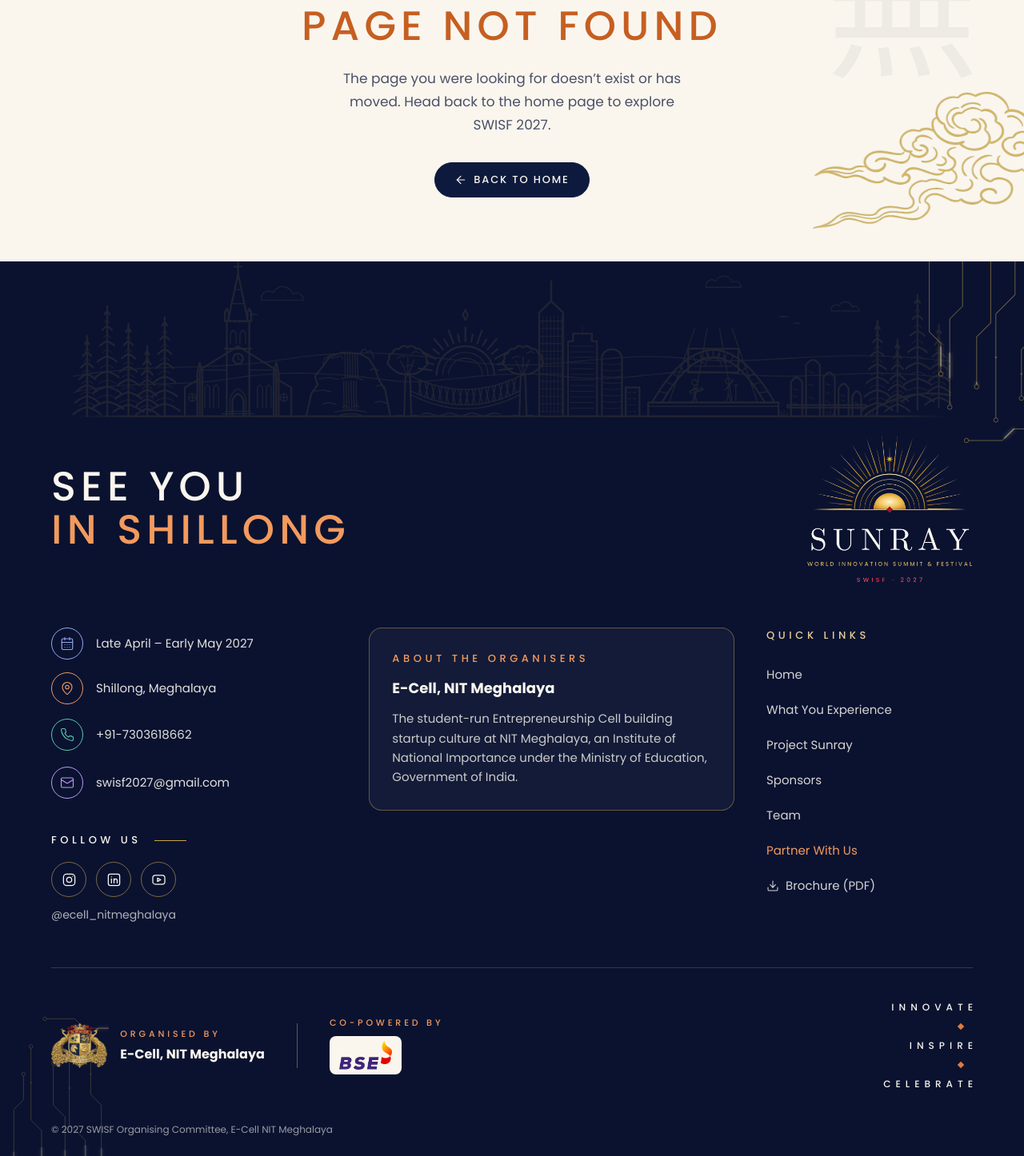
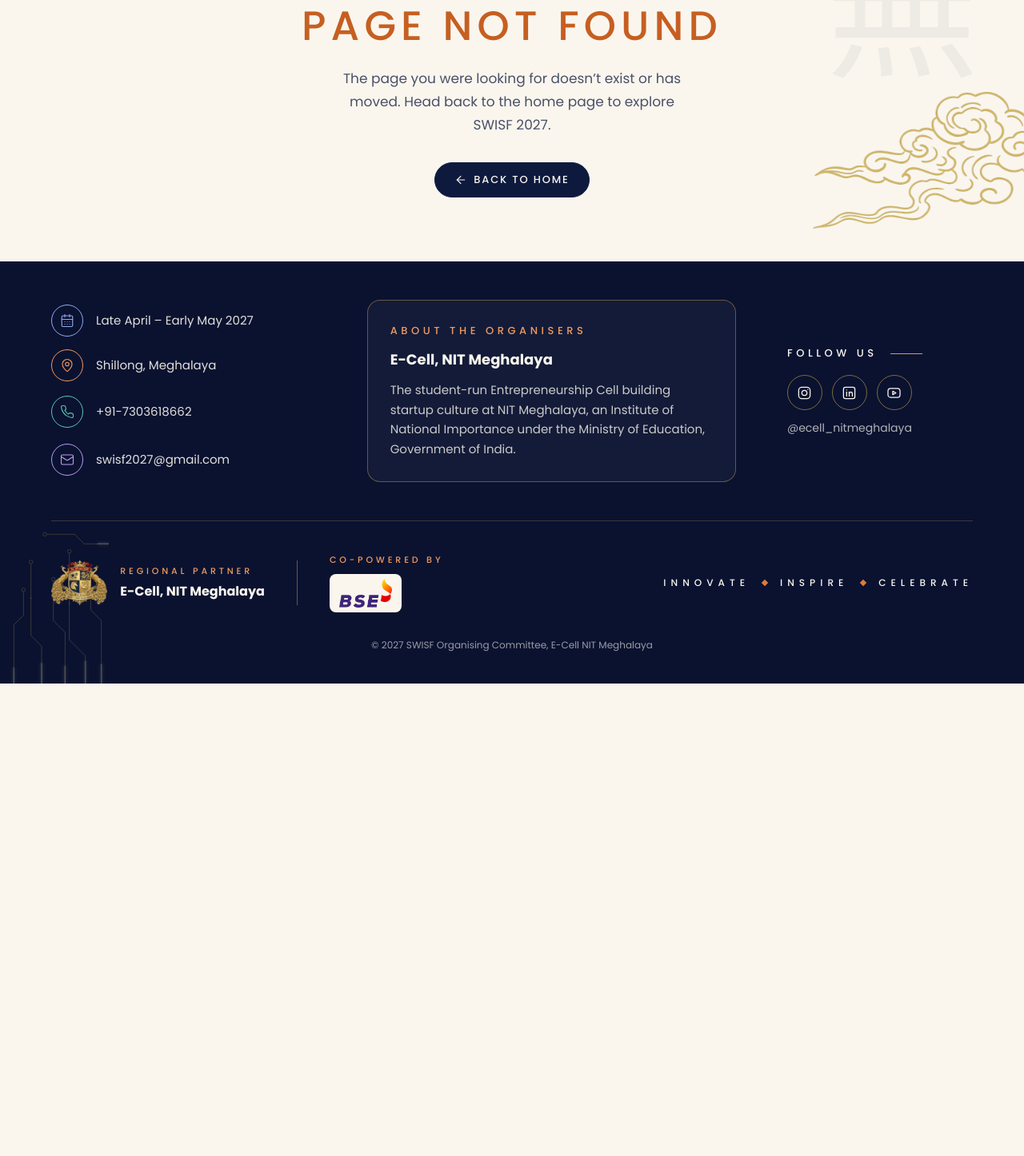
Before and after one commit to its-ruhul/swisf-2027, a React (Vite) app: page /swisf-demo/404 in a window 1280 px wide. Shown: the part 384-1830 px from the top of the page at 80% size. After the commit the page ends 1239 px from the top, so only its background shows below. Built offline with nearby package versions, Linux system fonts and the light colour scheme; a web font is replaced by a local one.

Commit message:
changes to footer and route

```diff
--- a/src/components/layout/Footer.tsx
+++ b/src/components/layout/Footer.tsx
@@ -1,17 +1,13 @@
-import { CalendarDays, Download, Mail, MapPin, Phone } from 'lucide-react';
-import { Link } from 'react-router-dom';
+import { CalendarDays, Mail, MapPin, Phone } from 'lucide-react';
 import bseLogo from '../../assets/logos/bse-logo.webp';
 import ecellCrest from '../../assets/logos/ecell-crest.webp';
-import { navLinks, partnerCta, site } from '../../data/site';
+import { site } from '../../data/site';
 import type { Accent } from '../../lib/accents';
 import CircuitTraces from '../ornaments/CircuitTraces';
-import SkylineStrip from '../ornaments/SkylineStrip';
 import Eyebrow from '../ui/Eyebrow';
 import IconCircle from '../ui/IconCircle';
 import Motto from '../ui/Motto';
-import SectionHeading from '../ui/SectionHeading';
 import SocialLinks from '../ui/SocialLinks';
-import SunrayLockup from '../ui/SunrayLockup';
 
 const contactRows: { icon: typeof CalendarDays; accent: Accent; label: string; value: string; href?: string }[] = [
   { icon: CalendarDays, accent: 'royal', label: 'Dates', value: site.dates.full },
@@ -20,25 +16,16 @@
   { icon: Mail, accent: 'violet', label: 'Email', value: site.contact.email, href: `mailto:${site.contact.email}` },
 ];
 
-/** "See You in Shillong" — contacts, socials, organisers and quick links on every page. */
+/** "See You in Shillong" — contacts, organisers and socials on every page. */
 export default function Footer() {
   return (
-    <footer aria-labelledby="footer-heading" className="relative overflow-hidden bg-navy-deep text-cream">
-      {/* gold line-art skyline along the top edge */}
-      <SkylineStrip tone="gold" reflection={false} className="absolute inset-x-0 top-0 mx-auto max-w-[1100px] opacity-[0.13]" />
-      {/* circuit traces in the top-right and bottom-left corners */}
-      <CircuitTraces flip="x" density="light" className="absolute -right-6 top-0 w-36 opacity-50 sm:w-48" />
+    <footer aria-label="Site footer" className="relative overflow-hidden bg-navy-deep text-cream">
+      {/* Bottom-left corner circuit traces */}
       <CircuitTraces flip="xy" density="light" className="absolute -left-6 bottom-0 hidden w-40 opacity-30 md:block" />
 
-      <div className="container-x relative pb-10 pt-28 sm:pt-36 md:pt-44 lg:pt-[216px]">
-        {/* Top row: heading + SUNRAY lockup */}
-        <div className="flex flex-col gap-10 md:flex-row md:items-center md:justify-between">
-          <SectionHeading as="h2" id="footer-heading" line1="See you" line2="in Shillong" tone="dark" />
-          <SunrayLockup tone="dark" glint className="w-44 self-start sm:w-52 md:self-auto" />
-        </div>
-
-        {/* Middle: contacts | organisers | quick links */}
-        <div className="mt-14 grid gap-12 lg:grid-cols-12 lg:gap-10">
+      <div className="container-x relative pb-10 pt-8 sm:pt-10 md:pt-12">
+        {/* Main row: contacts | organisers | follow us + circuit traces */}
+        <div className="grid gap-10 lg:grid-cols-12 lg:items-center lg:gap-8">
           <div className="lg:col-span-4">
             <h3 className="sr-only">Contact</h3>
             <ul className="space-y-4">
@@ -61,8 +48,19 @@
                 </li>
               ))}
             </ul>
+          </div>
 
-            <div className="mt-10">
+          <div className="lg:col-span-5">
+            <div className="rounded-2xl border border-gold/45 bg-white/[0.04] p-6 sm:p-7">
+              <h3 className="eyebrow text-saffron-bright">{site.organiser.eyebrow}</h3>
+              <p className="mt-3 text-lg font-bold text-cream">{site.organiser.name}</p>
+              <p className="mt-3 text-[15px] leading-relaxed text-cream/80">{site.organiser.text}</p>
+            </div>
+          </div>
+
+          {/* Follow us div*/}
+          <div className="relative flex items-center justify-between gap-4 lg:col-span-3 ml-8">
+            <div>
               <div className="flex items-center gap-4">
                 <Eyebrow as="h3" tone="cream">
                   Follow us
@@ -73,58 +71,15 @@
               <p className="mt-3 text-sm text-cream/70">@{site.socials.instagram.handle}</p>
             </div>
           </div>
-
-          <div className="lg:col-span-5">
-            <div className="rounded-2xl border border-gold/45 bg-white/[0.04] p-6 sm:p-7">
-              <h3 className="eyebrow text-saffron-bright">{site.organiser.eyebrow}</h3>
-              <p className="mt-3 text-lg font-bold text-cream">{site.organiser.name}</p>
-              <p className="mt-3 text-[15px] leading-relaxed text-cream/80">{site.organiser.text}</p>
-            </div>
-          </div>
-
-          <nav aria-label="Footer" className="lg:col-span-3">
-            <Eyebrow as="h3" tone="gold">
-              Quick links
-            </Eyebrow>
-            <ul className="mt-4 grid grid-cols-2 gap-x-6 lg:grid-cols-1">
-              {navLinks.map((link) => (
-                <li key={link.to}>
-                  <Link
-                    to={link.to}
-                    className="inline-flex min-h-[44px] items-center text-[15px] text-cream/85 underline-offset-4 transition hover:text-gold-soft hover:underline"
-                  >
-                    {link.label}
-                  </Link>
-                </li>
-              ))}
-              <li>
-                <Link
-                  to={partnerCta.to}
-                  className="inline-flex min-h-[44px] items-center text-[15px] text-saffron-bright underline-offset-4 hover:underline"
-                >
-                  {partnerCta.label}
-                </Link>
-              </li>
-              <li>
-                <a
-                  href={site.brochurePdf}
-                  download
-                  className="inline-flex min-h-[44px] items-center gap-2 text-[15px] text-cream/85 underline-offset-4 hover:text-gold-soft hover:underline"
-                >
-                  <Download size={16} strokeWidth={1.6} aria-hidden="true" /> Brochure (PDF)
-                </a>
-              </li>
-            </ul>
-          </nav>
         </div>
 
         {/* Bottom bar: organised by | co-powered by | motto */}
-        <div className="mt-14 flex flex-col gap-10 border-t border-gold/25 pt-10 md:flex-row md:items-center md:justify-between">
+        <div className="mt-10 flex flex-col gap-8 border-t border-gold/25 pt-8 sm:mt-12 sm:pt-10 md:flex-row md:items-center md:justify-between">
           <div className="flex flex-col gap-8 sm:flex-row sm:items-center sm:gap-10">
             <div className="flex items-center gap-4">
               <img src={ecellCrest} alt="E-Cell NIT Meghalaya crest" width={320} height={255} loading="lazy" className="h-14 w-auto" />
               <div>
-                <p className="eyebrow text-[11px] text-saffron-bright">Organised by</p>
+                <p className="eyebrow text-[11px] text-saffron-bright">Regional Partner</p>
                 <p className="mt-1 font-bold text-cream">E-Cell, NIT Meghalaya</p>
               </div>
             </div>
@@ -136,10 +91,10 @@
               </span>
             </div>
           </div>
-          <Motto orientation="vertical" compact align="end" />
+          <Motto orientation="horizontal" compact className="md:justify-end" />
         </div>
 
-        <p className="mt-10 text-center text-xs text-cream/60 md:text-left">{site.copyright}</p>
+        <p className="mt-8 text-center text-xs text-cream/60">{site.copyright}</p>
       </div>
     </footer>
   );
--- a/src/components/layout/PageShell.tsx
+++ b/src/components/layout/PageShell.tsx
@@ -1,5 +1,5 @@
-import type { ReactNode } from 'react';
-import { motion, useReducedMotion } from 'framer-motion';
+import { useContext, useMemo, type ContextType, type ReactNode } from 'react';
+import { motion, PresenceContext, useReducedMotion } from 'framer-motion';
 import { usePageMeta } from '../../hooks/usePageMeta';
 import { cn } from '../../lib/cn';
 import ScrollToTop from './ScrollToTop';
@@ -11,6 +11,29 @@
   className?: string;
   children: ReactNode;
 };
+
+const noopRegister = () => () => {};
+
+/**
+ * Keeps page contents out of the route-level <AnimatePresence> in App.tsx so only
+ * <main> takes part in the page exit.
+ *
+ * Why: framer-motion's `layout` / `layoutId` elements register with the nearest
+ * presence but never unregister when they unmount (e.g. the Day/Night thumb on
+ * /experience remounts on every toggle). The route exit would then wait forever for
+ * an element that no longer exists, leaving the next page blank until a refresh.
+ * The `initial` flag is passed through so first-load behaviour is unchanged.
+ */
+function IsolatePresence({ children }: { children: ReactNode }) {
+  const parent = useContext(PresenceContext);
+  const parentId = parent?.id;
+  const parentInitial = parent?.initial;
+  const value = useMemo<ContextType<typeof PresenceContext>>(
+    () => (parentId === undefined ? null : { id: `${parentId}-page`, isPresent: true, initial: parentInitial, register: noopRegister }),
+    [parentId, parentInitial],
+  );
+  return <PresenceContext.Provider value={value}>{children}</PresenceContext.Provider>;
+}
 
 /** Wraps every route: page <title>/meta, scroll handling and the 0.35s fade + 12px slide transition. */
 export default function PageShell({ title, description, jsonLd, className, children }: PageShellProps) {
@@ -28,7 +51,7 @@
       transition={{ duration: 0.35, ease: 'easeOut' }}
     >
       <ScrollToTop />
-      {children}
+      <IsolatePresence>{children}</IsolatePresence>
     </motion.main>
   );
 }
--- a/src/components/sections/Hero.tsx
+++ b/src/components/sections/Hero.tsx
@@ -5,7 +5,6 @@
 import { hero } from '../../data/home';
 import { site } from '../../data/site';
 import { cn } from '../../lib/cn';
-import CircuitTraces from '../ornaments/CircuitTraces';
 import GoldCloud from '../ornaments/GoldCloud';
 import { GoldDust } from '../ornaments/Particles';
 import StarField from '../ornaments/StarField';
--- a/src/data/site.ts
+++ b/src/data/site.ts
@@ -2,6 +2,8 @@
  * Site-wide content: event facts, contacts, social links, navigation and SEO.
  * Edit text here — components read from this file.
  */
+
+import { publicUrl } from '../lib/base';
 
 /** Public URL from `.env` (VITE_SITE_URL). Used for canonical/OG/JSON-LD. */
 export const SITE_URL = (import.meta.env.VITE_SITE_URL || 'https://example.com').replace(/\/$/, '');
@@ -66,7 +68,7 @@
   },
 
   coPoweredBy: 'BSE (Bombay Stock Exchange)',
-  brochurePdf: '/swisf-2027-brochure.pdf',
+  brochurePdf: publicUrl('/swisf-2027-brochure.pdf'),
   copyright: '© 2027 SWISF Organising Committee, E-Cell NIT Meghalaya',
 } as const;
 
@@ -75,7 +77,10 @@
   { label: 'What You Experience', to: '/experience' },
   { label: 'Project Sunray', to: '/project-sunray' },
   { label: 'Sponsors', to: '/sponsors' },
+  /*
+  TODO: Fix Team section
   { label: 'Team', to: '/team' },
+   */
 ] as const;
 
 export const partnerCta = { label: 'Partner With Us', to: '/sponsors#partner-with-us' } as const;
--- /dev/null
+++ b/src/lib/base.ts
@@ -0,0 +1,30 @@
+/**
+ * Where the app is served from, worked out at runtime.
+ *
+ * The production build uses a relative base (`base: './'` in vite.config.ts), so the
+ * same `dist/` works at the domain root (`https://site.com/`) or in any sub-folder
+ * (`https://site.com/swisf-demo/`) without rebuilding. Every bundled chunk lives in
+ * `<deploy-root>/assets/`, so the deploy root is the part of this module's URL
+ * before `/assets/`. In dev the app is always served from `/`.
+ */
+function detectBase(): string {
+  if (import.meta.env.DEV) return '';
+  try {
+    const { pathname } = new URL(import.meta.url);
+    const i = pathname.lastIndexOf('/assets/');
+    return i > 0 ? pathname.slice(0, i) : '';
+  } catch {
+    return '';
+  }
+}
+
+/** Deploy root without a trailing slash: `''` at the domain root, `'/swisf-demo'` in a sub-folder. */
+export const APP_BASE = detectBase();
+
+/** `basename` for React Router. */
+export const ROUTER_BASENAME = APP_BASE || '/';
+
+/** Absolute URL for a file in `public/`, e.g. `publicUrl('/brochure.pdf')`. */
+export function publicUrl(path: string): string {
+  return `${APP_BASE}/${path.replace(/^\/+/, '')}`;
+}
--- a/src/main.tsx
+++ b/src/main.tsx
@@ -2,6 +2,7 @@
 import { createRoot } from 'react-dom/client';
 import { BrowserRouter } from 'react-router-dom';
 import App from './App';
+import { ROUTER_BASENAME } from './lib/base';
 import './index.css';
 
 const root = document.getElementById('root');
@@ -12,7 +13,7 @@
 
 createRoot(root).render(
   <StrictMode>
-    <BrowserRouter basename="swisf-demo" future={{ v7_startTransition: true, v7_relativeSplatPath: true }}>
+    <BrowserRouter basename={ROUTER_BASENAME} future={{ v7_startTransition: true, v7_relativeSplatPath: true }}>
       <App />
     </BrowserRouter>
   </StrictMode>,
```
Also changed, not shown: src/App.tsx (+31 -6 lines), src/components/sections/DayNightToggle.tsx (+3 -6 lines), vite.config.ts (+6 -3 lines), 1 other file (tests, documents, lock files or other folders).
